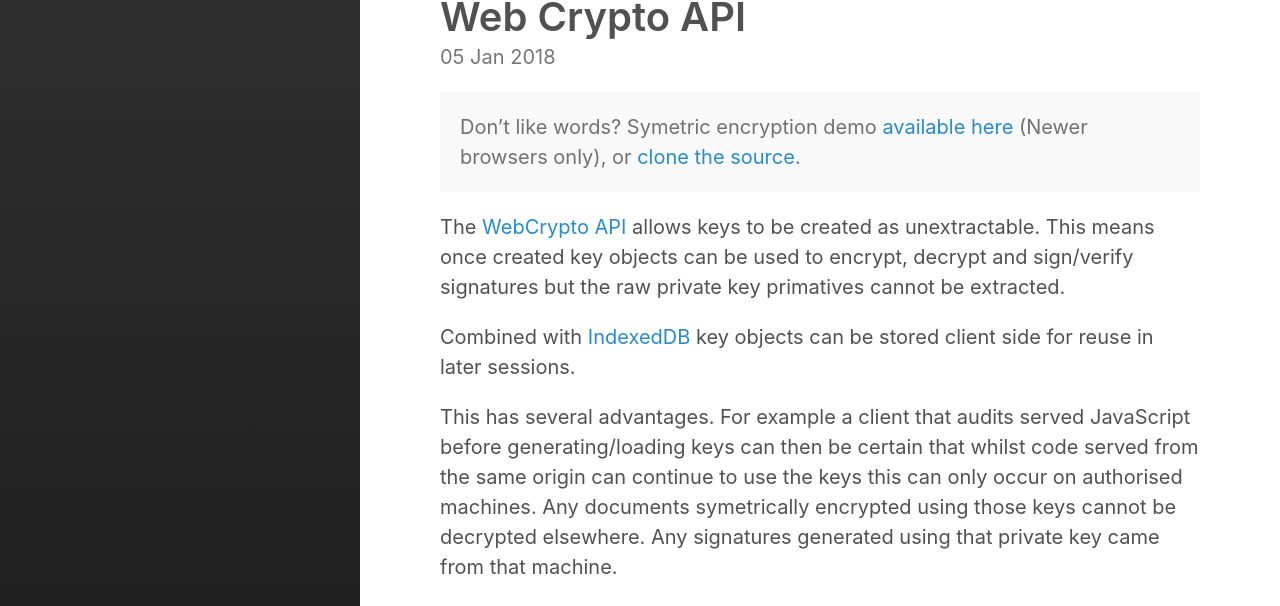
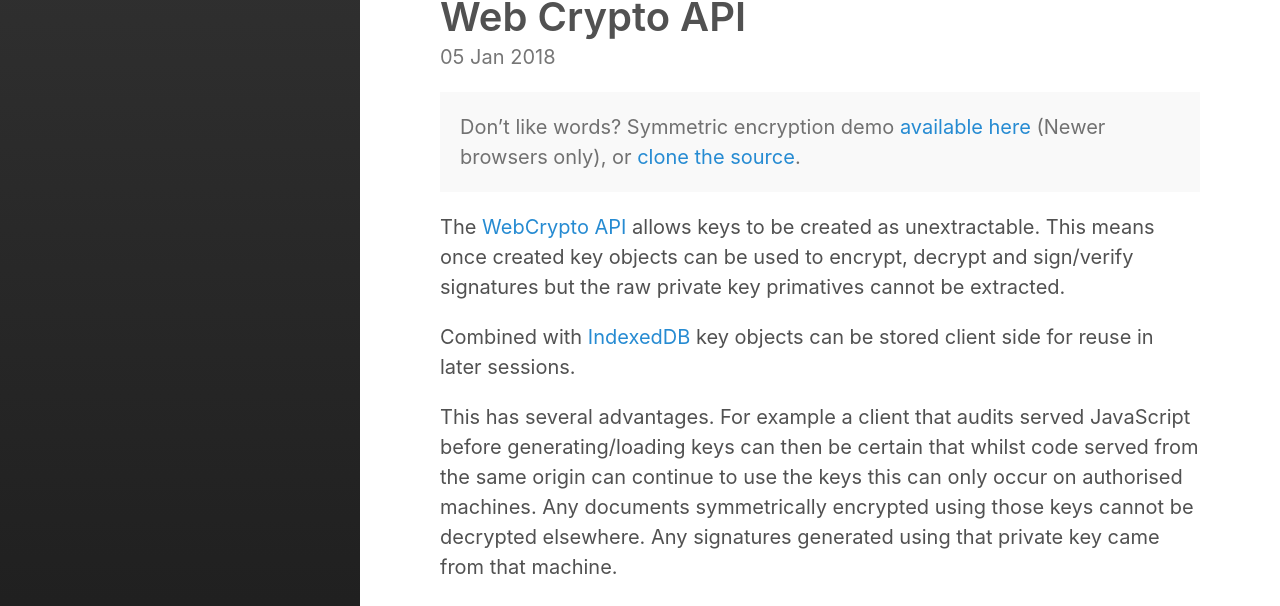
Before and after one commit to hectorgrebbell/hectorgrebbell.github.io, a Jekyll site: the page built from _posts/2018-01-05-web-crypto-demo.md, in a window 1280 px wide. Shown: the part 138-744 px from the top of the page. Built offline with Jekyll 4.4.1, drawn with Linux system fonts in a browser that asks for light colours.

Commit message:
Fixed typos in symmetric

```diff
--- a/_posts/2018-01-05-web-crypto-demo.md
+++ b/_posts/2018-01-05-web-crypto-demo.md
@@ -5,13 +5,13 @@ excerpt_separator:  <!--more-->
 ---
 
 {:class="message"}
-  Don't like words? Symetric encryption demo [available here](https://hectorgrebbell.github.io/WebCryptoExample/) (Newer browsers only), or [clone the source](https://github.com/hectorgrebbell/WebCryptoExample).
+  Don't like words? Symmetric encryption demo [available here](https://hectorgrebbell.github.io/WebCryptoExample/) (Newer browsers only), or [clone the source](https://github.com/hectorgrebbell/WebCryptoExample).
 
 The [WebCrypto API](https://www.w3.org/TR/WebCryptoAPI/) allows keys to be created as unextractable. This means once created key objects can be used to encrypt, decrypt and sign/verify signatures but the raw private key primatives cannot be extracted.
 
 Combined with [IndexedDB](https://www.w3.org/TR/IndexedDB-2/) key objects can be stored client side for reuse in later sessions.
 
-This has several advantages. For example a client that audits served JavaScript before generating/loading keys can then be certain that whilst code served from the same origin can continue to use the keys this can only occur on authorised machines. Any documents symetrically encrypted using those keys cannot be decrypted elsewhere. Any signatures generated using that private key came from that machine.
+This has several advantages. For example a client that audits served JavaScript before generating/loading keys can then be certain that whilst code served from the same origin can continue to use the keys this can only occur on authorised machines. Any documents symmetrically encrypted using those keys cannot be decrypted elsewhere. Any signatures generated using that private key came from that machine.
 
 There are of course caveats. For example it is easy to assume that were a hosting service to offer client-side encryption/decryption using this approach that they had no ability to read users files. In reality it would be trivial for the provider to serve JavaScript to a user to download the encrypted file, decrypt it on the clients machine in the background then reupload.
 
```
